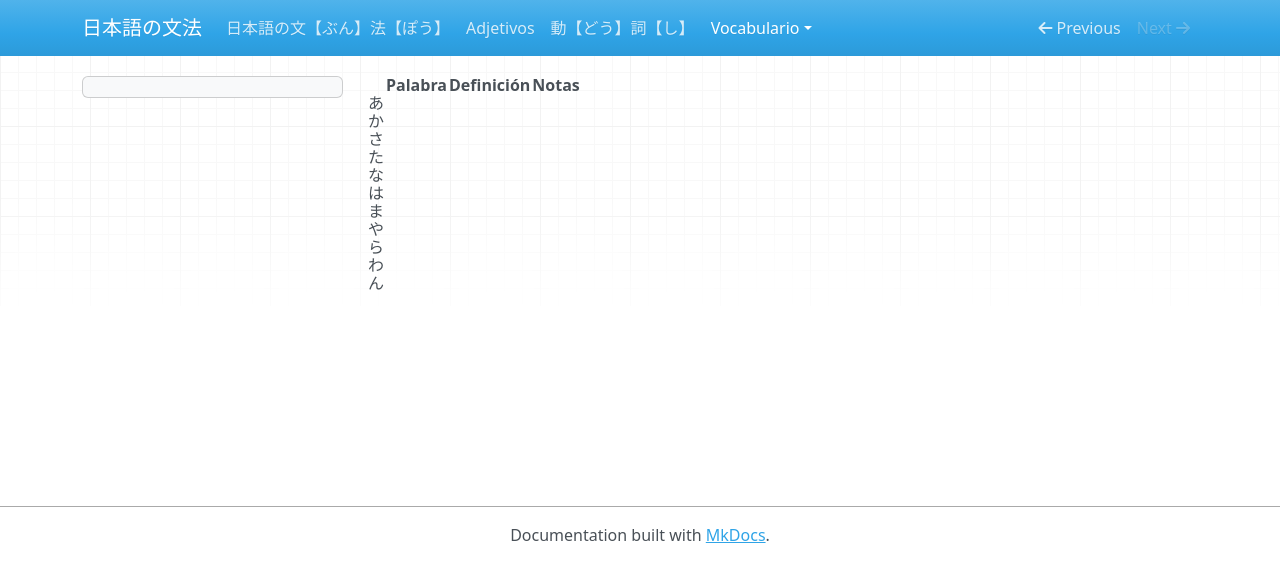
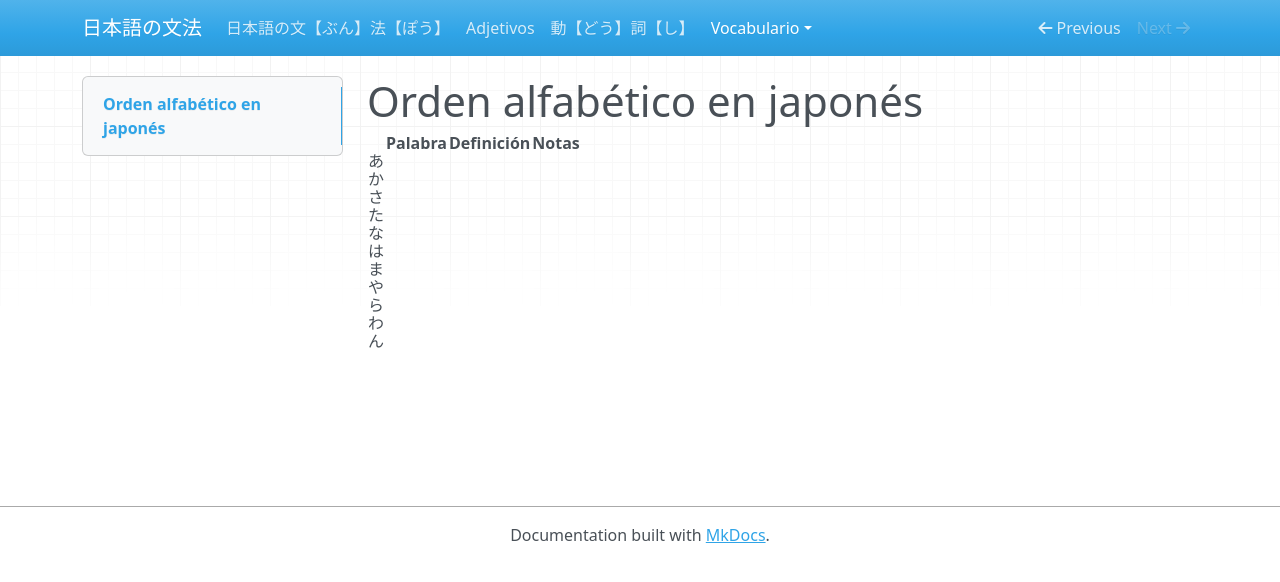
Before and after one commit to ijaureguialzo/gramatica-japonesa, an MkDocs documentation site: the page built from docs/vocabulario/tabla.md, in a window 1280 px wide. Shown: the top 582 px of the page. Built offline with MkDocs 1.6.1, drawn with Linux system fonts in a browser that asks for light colours; nearby versions of some CDN libraries.

Commit message:
Tabla en orden alfabético

```diff
--- a/docs/vocabulario/tabla.md
+++ b/docs/vocabulario/tabla.md
@@ -1,3 +1,5 @@
+# Orden alfabético en japonés
+
 |   | Palabra | Definición | Notas |
 |---|---------|------------|-------|
 | あ |         |            |       |
```
